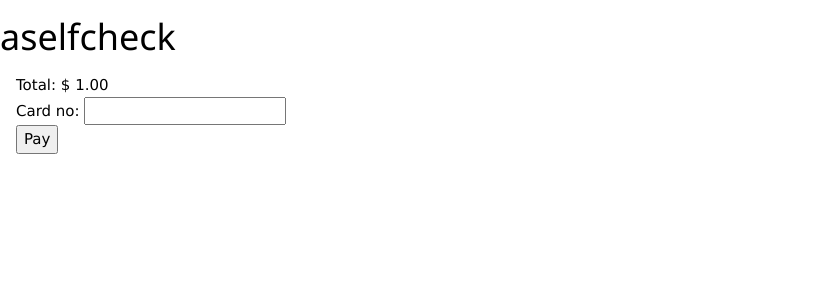
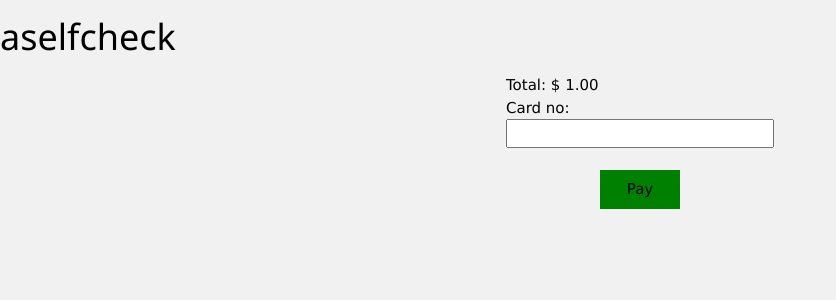
Before and after one commit to logern5/aselfcheck, a PHP site: page /checkout.php in a window 1280 px wide. Shown: the top 300 px of the page, without its empty margins (0-836 px from the left). Run offline with PHP 8.4, Linux system fonts and the light colour scheme; the visitor is signed in with stand-in values (Sample User, id 1).

Commit message:
Improve CSS

```diff
--- a/checkout.php
+++ b/checkout.php
@@ -10,14 +10,15 @@ session_start();
   <meta name="viewport" content="width=device-width" />
   <title>SelfCheck</title>
   <link rel="stylesheet" href="https://www.w3schools.com/w3css/4/w3.css" />
+  <link rel="stylesheet" href="main.css" />
 </head>
-<body>
+<body class="w3-light-gray">
   <h1>aselfcheck</h1>
-  <div class="w3-container">
+  <div class="w3-container ccdiv">
     Total: $ <?php echo(number_format($_SESSION["total"],2)); ?>
     <form action="/check.php" method="POST">
-      Card no: <input type="tel" name="card" maxlength="19" /><br/>
-      <input type="submit" value="Pay" />
+      Card no: <input type="tel" name="card" maxlength="19" class="card-input" /><br/><br/>
+      <input type="submit" class="w3-button sbtn w3-center" value="Pay" />
     </form>
   </div>
 </body>
--- a/index.php
+++ b/index.php
@@ -5,17 +5,18 @@ $_SESSION["total"] = 0;
 ?>
 
 <!DOCTYPE html>
-<html>
+<html class="w3-light-gray">
 <head>
   <meta charset="UTF-8">
   <meta name="viewport" content="width=device-width" />
   <title>SelfCheck</title>
   <link rel="stylesheet" href="https://www.w3schools.com/w3css/4/w3.css" />
+  <link rel="stylesheet" href="main.css" />
 </head>
 <body>
   <h1>aselfcheck</h1>
   <div class="w3-container">
-    <a class="w3-button w3-green w3-padding w3-display-middle" href="/scheck.html">Start</a>
+    <a class="w3-button w3-green w3-padding w3-display-middle cout" href="/scheck.html">Check Out</a>
   </div>
 </body>
 </html>
--- /dev/null
+++ b/main.css
@@ -0,0 +1,22 @@
+body {
+	background-color: w3-light-gray;
+}
+.cout {
+	height: 250px;
+	width: 250px;
+	text-align: center;
+	line-height: 250px;
+}
+.ccdiv {
+	width: 300px;
+	margin: auto;
+}
+.sbtn {
+	background-color: green;
+	width: 30%;
+	margin: 0 auto;
+	display: block;
+}
+.card-input{
+	width: 100%;
+}
```
